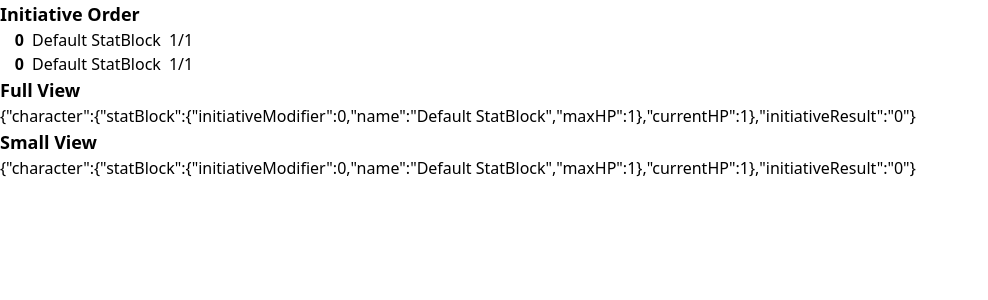
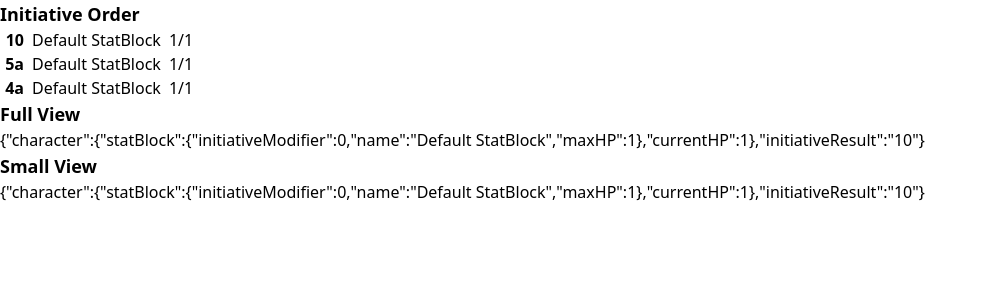
Before and after one commit to cynicaloptimist/paragon-combat-tracker, a Next.js app: page / in a window 1280 px wide. Shown: the top 300 px of the page, without its empty margins (0-988 px from the left). Built offline with nearby package versions, Linux system fonts and the light colour scheme.

Commit message:
Sort combatants by initiative

```diff
--- a/pages/CombatState.ts
+++ b/pages/CombatState.ts
@@ -1,3 +1,4 @@
+import _ from "lodash";
 import { Combatant, RulesPlugin } from "./RegisterPlugin";
 
 export type CombatState<TCharacter> = {
@@ -20,9 +21,21 @@ export const getDefaultCombatState: (
 ) => CombatState<any> = (rulesPlugin) => {
   const combatant = makeDefaultCombatant(rulesPlugin);
   const combatant2 = makeDefaultCombatant(rulesPlugin);
-
+  const combatant3 = makeDefaultCombatant(rulesPlugin);
+  combatant.initiativeResult = "10";
+  combatant2.initiativeResult = "4a";
+  combatant3.initiativeResult = "5a";
   return {
     activeCombatantIds: ["1"],
-    combatantsById: { "1": combatant, "2": combatant2 },
+    combatantsById: { "1": combatant, "2": combatant2, "3": combatant3 },
   };
 };
+
+export const sortCombatantsDefault = (
+  c1: Combatant<any>,
+  c2: Combatant<any>
+) => {
+  const i1 = _.parseInt(c1.initiativeResult);
+  const i2 = _.parseInt(c2.initiativeResult);
+  return i2 - i1;
+};
--- a/pages/components/Tracker.tsx
+++ b/pages/components/Tracker.tsx
@@ -1,6 +1,6 @@
 import { PropsWithChildren, useReducer } from "react";
 import { Combatant, RulesPlugin } from "../RegisterPlugin";
-import { getDefaultCombatState } from "../CombatState";
+import { getDefaultCombatState, sortCombatantsDefault } from "../CombatState";
 import { combatStateReducer } from "../combatStateReducer";
 
 type TrackerProps<TCharacter, TStatBlock> = {
@@ -11,21 +11,28 @@ export function Tracker<TCharacter, TStatBlock>(
   props: TrackerProps<TCharacter, TStatBlock>
 ) {
   const { rulesPlugin } = props;
-  const [state, dispatch] = useReducer(
-    combatStateReducer,
-    getDefaultCombatState(rulesPlugin)
-  );
+  // const [state, dispatch] = useReducer(
+  //   combatStateReducer,
+  //   getDefaultCombatState(rulesPlugin)
+  // );
+
+  const state = getDefaultCombatState(rulesPlugin);
 
   const activeCombatantId = state.activeCombatantIds[0];
   const activeCombatant = activeCombatantId
     ? state.combatantsById[activeCombatantId]
     : null;
 
+  const sortedCombatants = Object.entries(state.combatantsById).sort(
+    ([_k1, combatant1], [_k2, combatant2]) =>
+      sortCombatantsDefault(combatant1, combatant2)
+  );
+
   return (
     <div>
       <Heading>Initiative Order</Heading>
       <div>
-        {Object.entries(state.combatantsById).map(([key, combatant]) => {
+        {sortedCombatants.map(([key, combatant]) => {
           return (
             <div key={key}>{rulesPlugin.renderInitiativeRow(combatant)}</div>
           );
```
